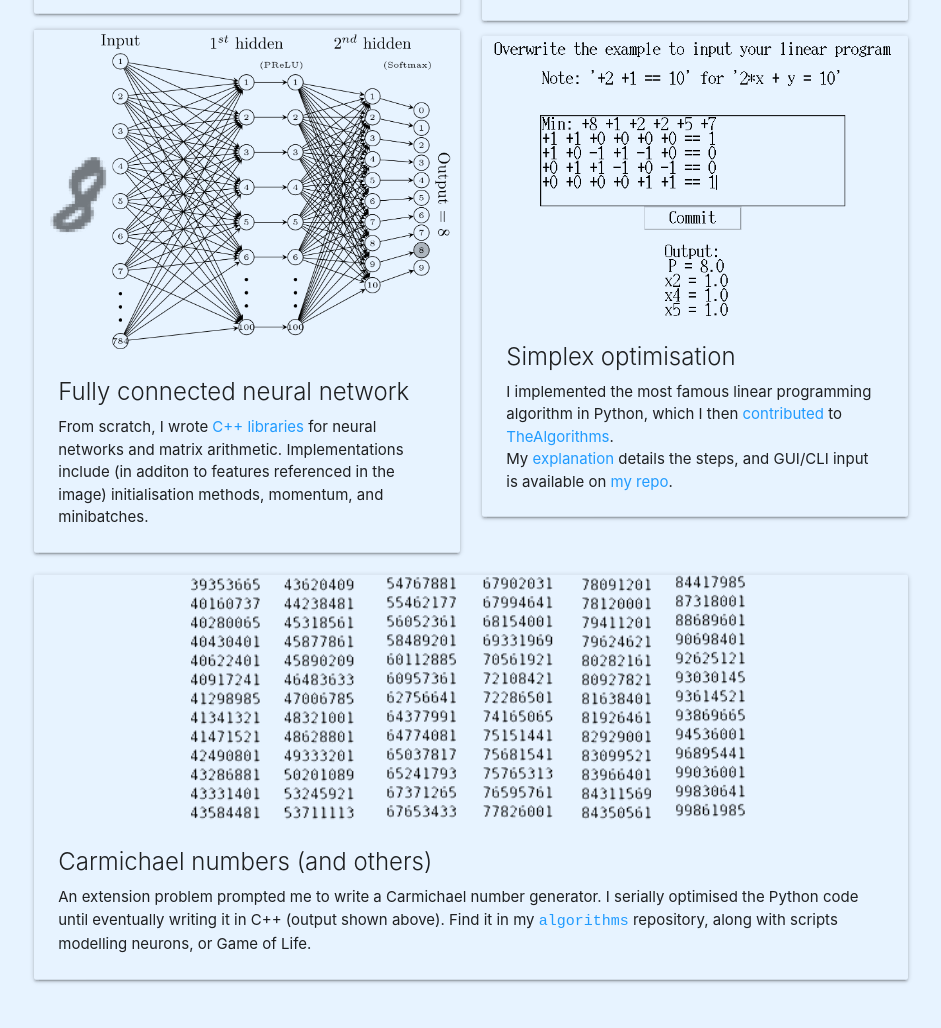
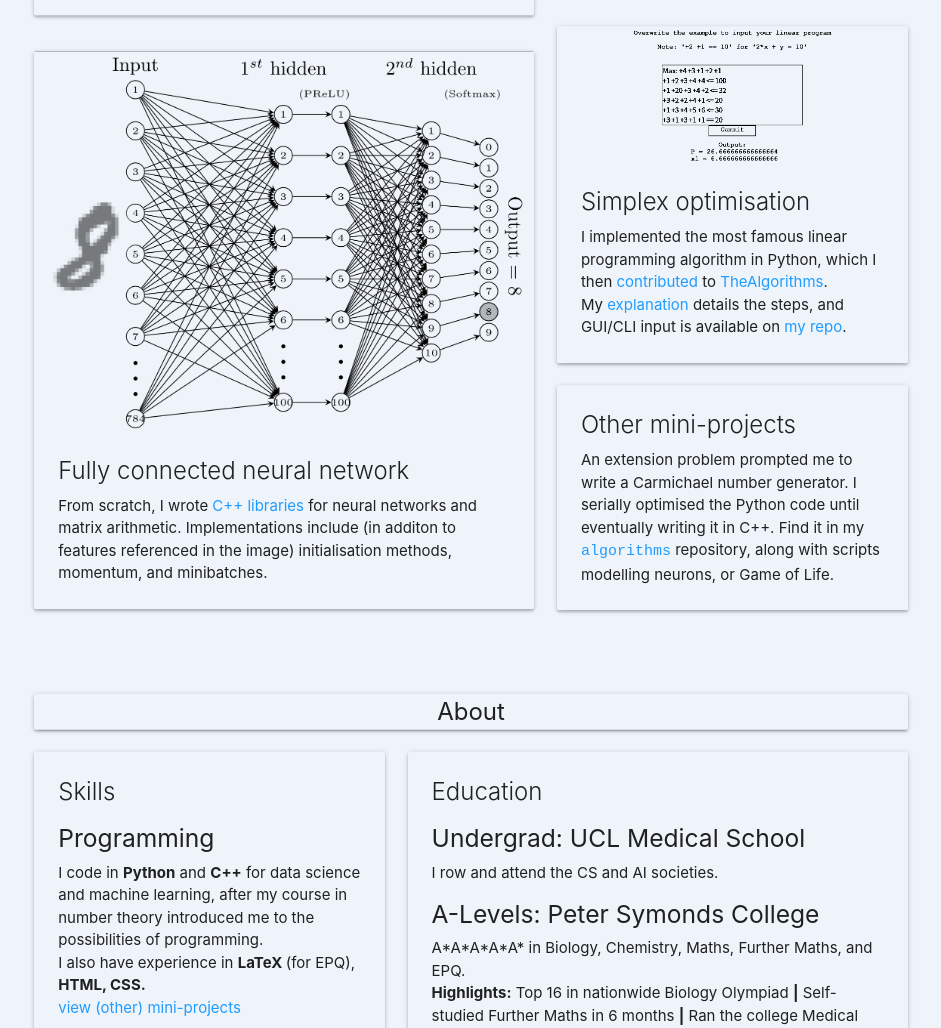
Before and after one commit to imengus/imengus.github.io, a plain HTML site: page index.html in a window 1280 px wide. Shown: the part 649-1677 px from the top of the page, without its empty margins (169-1110 px from the left). Drawn offline with nearby package versions, Linux system fonts and the light colour scheme.

Commit message:
added CV and changed card order

```diff
--- a/index.html
+++ b/index.html
@@ -56,7 +56,7 @@
       </div>
     </div>
     <div class="row">
-      <div class="col s12 m12 l12 xl6">
+      <div class="col s12 m12 l12 xl7">
         <div class="card transparent" id="c4">
           <div class="card-image">
             <img src="img/pc.png" alt="">
@@ -67,7 +67,7 @@
             </p>
           </div>
         </div>
-        <div class="card transparent" id="c4">
+        <div class="card transparent" id="">
           <div class="card-image">
             <img src="img/nngraph-6.png" alt="">
           </div>
@@ -78,7 +78,7 @@
           </div>
         </div>
       </div>
-      <div class="col s12 m12 l12 xl6">
+      <div class="col s12 m12 l12 xl5">
         <div class="card transparent" id="c4">
           <div class="card-image">
             <img src="img/sideside.png" alt="">
@@ -88,9 +88,9 @@
             <p>A daydream envisioned dropping a marble onto the elevated heatmap of London's population (Census, 2011), thus tracing the path of the fastest exit to the countryside. For details, see <a href="https://github.com/imengus/demomarble/tree/main">my repo</a>'s <a href="https://github.com/imengus/demomarble/blob/main/README.md">README</a>.</p>
           </div>
         </div>
-        <div class="card transparent" id="c4">
+        <div class="card transparent" id="">
           <div class="card-image">
-            <img src="img/simplex3.png" alt="">
+            <img src="img/newsimp.png" alt="">
           </div>
           <div class="card-content">
             <span class="card-title">Simplex optimisation</span>
@@ -99,14 +99,14 @@
           </div>
         </div>
       </div>
-      <div class="col s12 m12 l12">
-        <div class="card transparent" id="c4">
-          <div class="card-image">
-            <img src="img/carmichael2.png" alt="">
-          </div>
+      <div class="col s12 m12 l12 xl5">
+        <div class="card transparent" id="">
+          <!-- <div class="card-image"> -->
+            <!-- <img src="img/newcar.png" alt=""> -->
+          <!-- </div> -->
           <div class="card-content">
-            <span class="card-title">Carmichael numbers (and others)</span>
-            <p>An extension problem prompted me to write a Carmichael number generator. I serially optimised the Python code until eventually writing it in C++ (output shown above). Find it in my <a href="https://github.com/imengus/algorithms"><code>algorithms</code></a> repository, along with scripts modelling neurons, or Game of Life. </p>
+            <span class="card-title">Other mini-projects</span>
+            <p>An extension problem prompted me to write a Carmichael number generator. I serially optimised the Python code until eventually writing it in C++. Find it in my <a href="https://github.com/imengus/algorithms"><code>algorithms</code></a> repository, along with scripts modelling neurons, or Game of Life. </p>
           </div>
         </div>
       </div>
@@ -176,9 +176,10 @@
               <p>Do email me for collaborations, new work, and volunteering opportunities:</p>
               <a class="flow-text" href="mailto:imengusoglu@gmail.com">imengusoglu@gmail.com</a>
               <div class="card-action">
-                <p>Find me on: </p>
+                <!-- <p>Find me on: </p> -->
                 <a class="blue-text" href="https://uk.linkedin.com/in/ilkin-mengusoglu-59287b225">LinkedIn</a>
                 <a class="blue-text" href="https://github.com/imengus">GitHub</a>
+                <a class="blue-text" href="cv.pdf">CV</a>
               </div>
             </div>
           </div>
--- a/styles.css
+++ b/styles.css
@@ -1,12 +1,12 @@
 body {
-  background: rgb(231, 243, 255);
+  background: rgb(238, 244, 250);
   /* background-size: 110%;
   background-attachment: fixed; */
 }
 
-/* #c1 {
-  height: 600px; /* Your height here
-} */
+#c4 {
+  transform: translateY(-5%);
+}
 
 #icons {
   top: 0;
@@ -31,7 +31,7 @@ a {
 }
 
 a:hover {
-  color: white;
+  color: rgb(119, 211, 253);
 }
 
 #about, #projects {
```
Also changed, not shown: img/newcar.png (added), img/newsimp.png (added), 1 other file.
